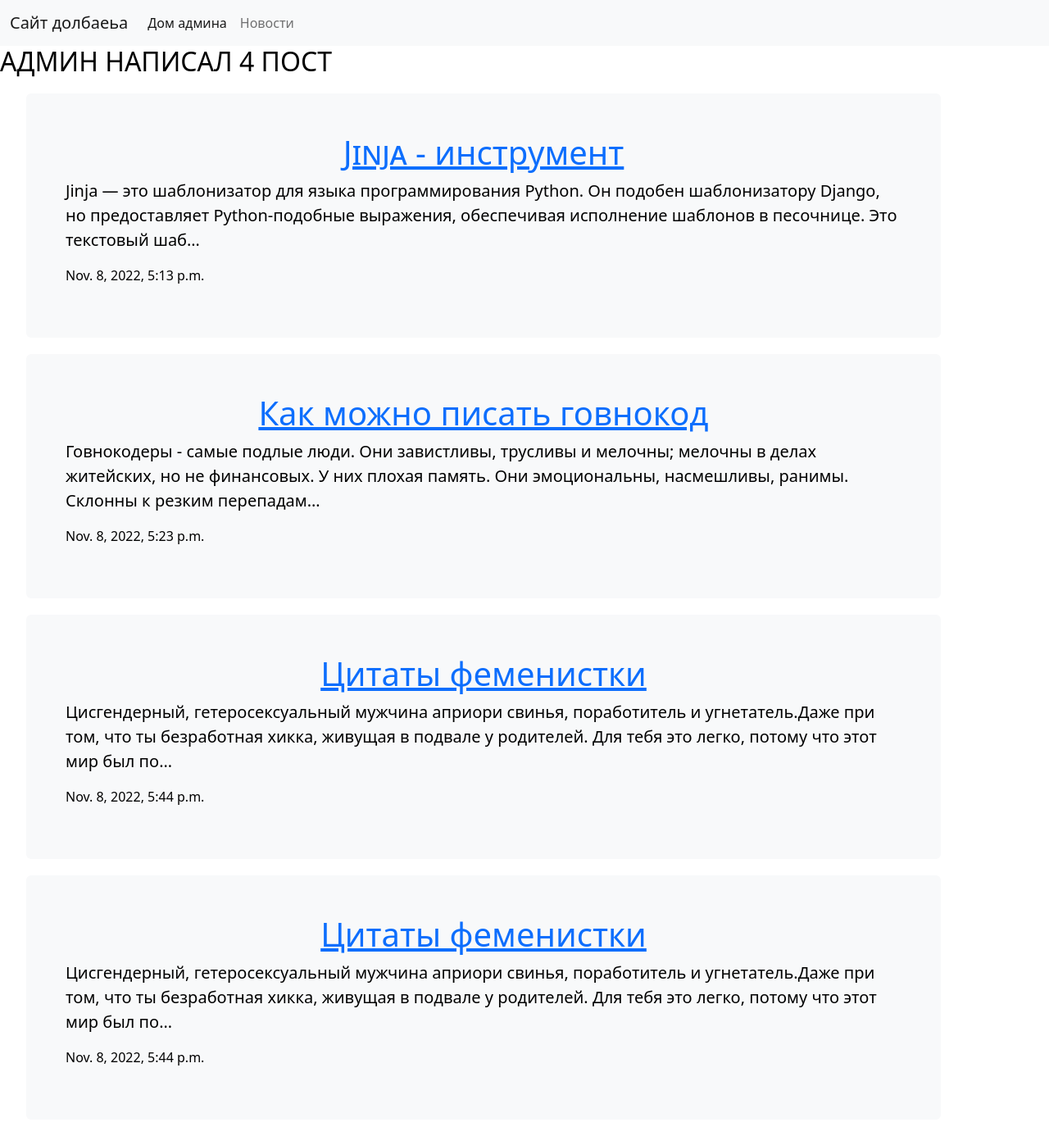
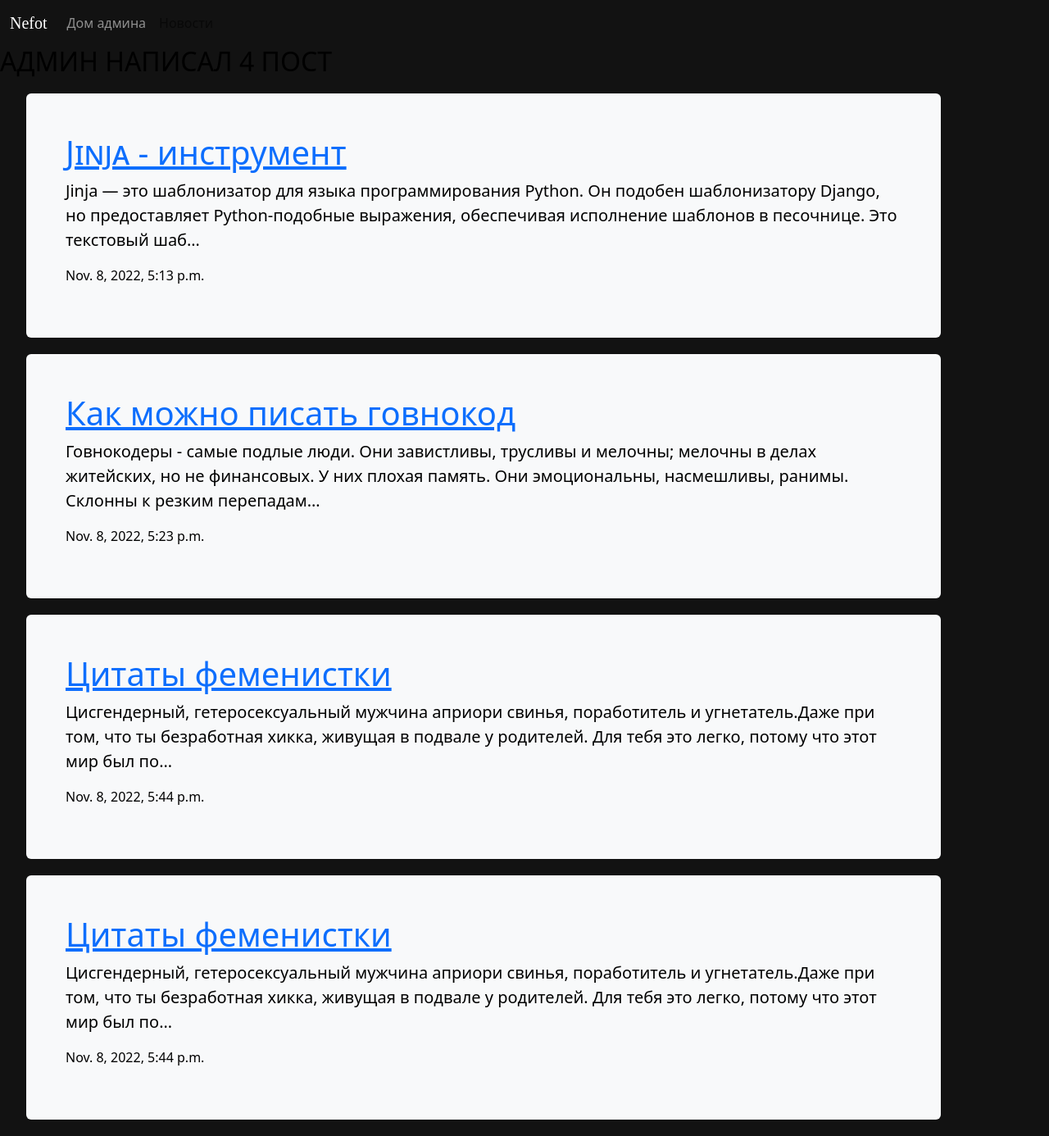
Before and after one commit to nefot/project_django, a Django app: page /blog/ in a window 1280 px wide. Shown: the whole page at 82% size. Run offline with Django 4.2, Linux system fonts and the light colour scheme; data comes from the database, SQL or seed files in the repository; some web fonts are replaced.

Commit message:
еагнвас

```diff
--- a/personal_portfolio/blog/templates/blog/all_blogs.html
+++ b/personal_portfolio/blog/templates/blog/all_blogs.html
@@ -5,9 +5,9 @@
 <h2>АДМИН НАПИСАЛ {{blog.count}} ПОСТ</h2>
 
 {% for blog in blog %}
-    <div class="container margin" >
+<div class="container margin">
     <div class="bg-light p-5 rounded">
-        <a href = "{% url 'detail' blog.id %}"><h1>{{ blog.title }}</h1></a>
+        <a href="{% url 'detail' blog.id %}"><h1>{{ blog.title }}</h1></a>
         <p class="lead">{{ blog.subtitle |safe| truncatechars:200}}</p>
         <p>{{ blog.time}}</p>
     </div>
--- a/personal_portfolio/blog/templates/blog/base.html
+++ b/personal_portfolio/blog/templates/blog/base.html
@@ -8,14 +8,19 @@
     <link href="https://cdn.jsdelivr.net/npm/bootstrap@5.2.2/dist/css/bootstrap.min.css" rel="stylesheet"
           integrity="sha384-Zenh87qX5JnK2Jl0vWa8Ck2rdkQ2Bzep5IDxbcnCeuOxjzrPF/et3URy9Bv1WTRi" crossorigin="anonymous">
     <title>Домашняя</title>
+    <link href="//db.onlinewebfonts.com/c/567f1e8e79fe43c568934383e8980445?family=Thillends" rel="stylesheet"
+          type="text/css"/>
     <link rel="stylesheet" href="{% static 'home/css/style.css' %}">
 </head>
 <body>
-  <header>
-    <nav class="navbar navbar-expand-lg bg-light">
+<header style="color:white">
+    <nav class="navbar navbar-expand-lg "style="color:white ">
         <div class="container-fluid">
-    <a class="navbar-brand" href="{% url 'home' %}">Сайт долбаеьа</a>
-    <button class="navbar-toggler" type="button" data-bs-toggle="collapse" data-bs-target="#navbarSupportedContent" aria-controls="navbarSupportedContent" aria-expanded="false" aria-label="Toggle navigation">
+
+            <a class="navbar-brand" href="{% url 'home' %}">Nefot</a>
+            <button class="navbar-toggler" type="button" data-bs-toggle="collapse"
+                    data-bs-target="#navbarSupportedContent" aria-controls="navbarSupportedContent"
+                    aria-expanded="false" aria-label="Toggle navigation">
                 <span class="navbar-toggler-icon"></span>
             </button>
             <div class="collapse navbar-collapse" id="navbarSupportedContent">
@@ -50,7 +55,11 @@
     </nav>
 </header>
 {% block content %}{% endblock %}
-    <script src="https://cdn.jsdelivr.net/npm/@popperjs/core@2.11.6/dist/umd/popper.min.js" integrity="sha384-oBqDVmMz9ATKxIep9tiCxS/Z9fNfEXiDAYTujMAeBAsjFuCZSmKbSSUnQlmh/jp3" crossorigin="anonymous"></script>
-    <script src="https://cdn.jsdelivr.net/npm/bootstrap@5.2.2/dist/js/bootstrap.min.js" integrity="sha384-IDwe1+LCz02ROU9k972gdyvl+AESN10+x7tBKgc9I5HFtuNz0wWnPclzo6p9vxnk" crossorigin="anonymous"></script>
+<script src="https://cdn.jsdelivr.net/npm/@popperjs/core@2.11.6/dist/umd/popper.min.js"
+        integrity="sha384-oBqDVmMz9ATKxIep9tiCxS/Z9fNfEXiDAYTujMAeBAsjFuCZSmKbSSUnQlmh/jp3"
+        crossorigin="anonymous"></script>
+<script src="https://cdn.jsdelivr.net/npm/bootstrap@5.2.2/dist/js/bootstrap.min.js"
+        integrity="sha384-IDwe1+LCz02ROU9k972gdyvl+AESN10+x7tBKgc9I5HFtuNz0wWnPclzo6p9vxnk"
+        crossorigin="anonymous"></script>
 </body>
 </html>
--- a/personal_portfolio/portfolio/static/home/css/style.css
+++ b/personal_portfolio/portfolio/static/home/css/style.css
@@ -1,29 +1,76 @@
 
-body{
-    background-color:#ffff;
+.navbar-brand {
+    font-family: Thillends, serif;
+}
+
+.left-bg {
+    width: 30%;
+    position: absolute;
+    top: 189px;
+    left: 72px;
+    /* top: auto; */
+    text-align: left;
+    /* top: auto; */
+    object-position: center;
+    margin: auto;
+}
+
+.biger {
+    z-index: 1;
+    /* position: absolute; */
+    -webkit-text-stroke-width: thin;
+    font-size: 60px;
+    width: 80%;
+}
+
+.big-section {
+    /* Rectangle 1 */
+    /* z-index: -20; */
+    position: relative;
+    height: 672px;
+    color: white;
+    left: 0%;
+    right: 0%;
+    top: 0px;
+    background: radial-gradient(28.99% 89.01% at 54.66% 14.89%, rgba(60, 60, 60, 0) 0%,
+    rgba(5, 5, 5, 0) 36.28%, #121212 100%, #121212 108%);
+}
+
+img.bg1 {
+    max-width: 100%;
+    /* background-blend-mode: overlay; */
+    opacity: 90%;
+    position: relative;
+    align-items: left;
+    /* left: 0px; */
+    /* width: 100%; */ /* for IE 6 */
+    height: 100%;
+    overflow: hide;
+    display: block;
+    margin-left: auto;
+    margin-right: auto;
+    z-index: -20;
+}
+
+body {
+    background-color: rgba(18, 18, 18, 1);
     color: black;
 }
-h1{
-    text-align: center;
-    margin: 100px;
+
+h1 {
+
 }
-.col-4{
-    outline:1px;
+
+.col-4 {
+    outline: 1px;
     outline-color: azure;
-    outline:auto;
-    padding:30px;
-    /*box-sizing: border-box;*/
-    /*width: 931.41px;*/
-    /*height: 406px;*/
-    /*background: rgba(28, 30, 32, 0.43);*/
-    /*border-radius: 23px;*/
-    /*max-width: 500px;*/
-    margin:10px;
-    /*text-align: center;*/
-    /*height: max-content;*/
-    /*border-bottom-style: ridge;*/
-    /*border-block-width: 10px;*/
+    outline: auto;
+    padding: 30px;
+
+    margin: 10px;
+
 }
+
 .h1, .h2, .h3, .h4, .h5, .h6, h1, h2, h3, h4, h5, h6 {
     margin-top: 0;
     margin-bottom: 0.5rem;
@@ -31,21 +78,54 @@ h1{
     line-height: 1.2;
     font-variant-caps: petite-caps;
 }
+
+.effect {
+    /* Rectangle 14 */
+    z-index: 1;
+    width: 300%;
+    height: 500%;
+    position: fixed;
+    left: -88.96%;
+    right: 60.42%;
+    top: 10%;
+    bottom: -8.94%;
+    background: radial-gradient(111.59% 68.27% at -2.32% 65.41%, #df2900 0%, rgb(83 0 0 / 0%) 90.1%) /* warning: gradient uses a rotation that is not supported by CSS and may not behave as expected */;
+}
+
 .color {
     display: flex;
     flex-wrap: wrap;
 
 }
+
 .margin {
     margin: 20px;
 }
-.col{
-        flex: 0 0 auto;
+
+.btn.btn-success {
+    background: linear-gradient(265.26deg, rgba(3, 140, 23, 0.25) 8.54%, rgba(3, 103, 166, 0.25) 80.91%);
+    border-radius: 10px;
+    font-size: larger;
+    margin: 20px 0 20px 0;
+}
+.col {
+    flex: 0 0 auto;
     width: 33.3333333333%;
 }
-.m12{
-    margin: 0 20px 0 20px ;
+/*.btn.btn-success:hover, .btn.btn-success:focus{*/
+/*    background-color: #02bb01;*/
+/*}*/
+.m12 {
+    margin: 0 20px 0 20px;
 }
-.m12:hover, .m12:focus{
+.navbar.navbar-expand-lg {
+    color: white;
+    --bs-navbar-brand-color: white;
+    --bs-body-bg: white;
+    --bs-nav-link-color: rgb(255 255 255);
+    --bs-navbar-active-color:
+    rgb(157 157 157 / 90%);
+}
+.m12:hover, .m12:focus {
     color: red;
 }
```
Also changed, not shown: personal_portfolio/blog/templates/blog/detail.html (+5 -5 lines), personal_portfolio/portfolio/templates/home/home.html (+35 -7 lines), personal_portfolio/portfolio/static/home/img/bg1.png (added). Lines whose indentation alone changed are shown as unchanged.
